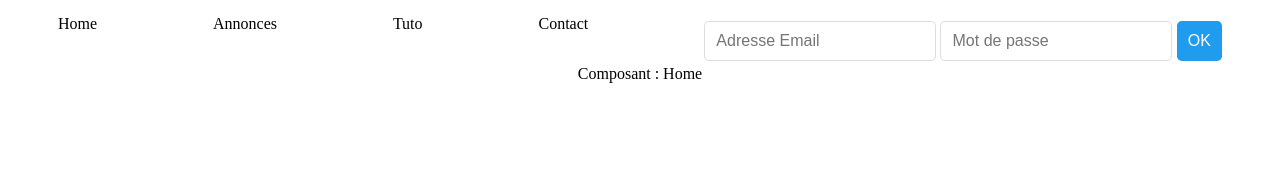
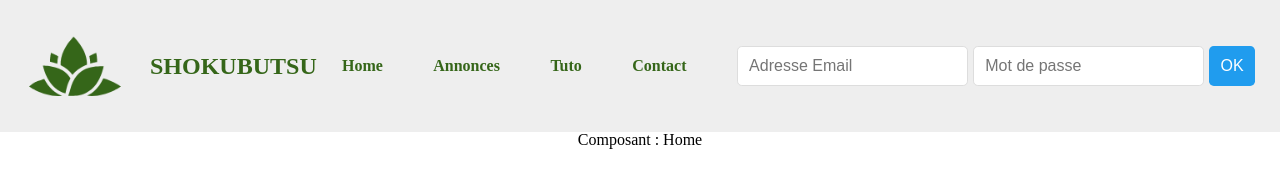
Before and after one commit to patricey0/final-project-shokubutsu, a React app: page / in a window 1280 px wide. Built offline with nearby package versions, Linux system fonts and the light colour scheme.

Commit message:
starting navbar

```diff
--- a/src/components/App/styles.scss
+++ b/src/components/App/styles.scss
@@ -1,6 +1,6 @@
 .app {
   // width: 500px;
-  margin: 1em auto;
+  // margin: 1em auto;
   text-align: center;
 }
 
--- a/src/components/Header/index.js
+++ b/src/components/Header/index.js
@@ -2,7 +2,7 @@ import { useSelector, useDispatch } from 'react-redux';
 import { changeField, login, logout } from 'src/actions/user';
 import { NavLink } from 'react-router-dom';
 import './style.scss';
-// import logo from 'src/assets/logo.png';
+import logo from 'src/assets/img/logo2.png';
 import LoginForm from 'src/components/LoginForm';
 
 export default function AppHeader() {
@@ -17,7 +17,10 @@ export default function AppHeader() {
 
   return (
     <header className="header">
-      {/* <img src={logo} className="header-logo" alt="Logo oRecipes" /> */}
+      <NavLink to="/" className="header">
+        <img src={logo} className="header-logo" alt="Logo oRecipes" />
+        <h1 className="header__title">SHOKUBUTSU</h1>
+      </NavLink>
       <nav>
         <ul className="navheader">
           <li><NavLink to="/">Home</NavLink></li>
--- a/src/components/Header/style.scss
+++ b/src/components/Header/style.scss
@@ -1,4 +1,27 @@
+// nav {
+//   display: flex;
+//   width: 100vw;
+// }
+.header {
+  display: flex;
+  background-color: #eeeeee;
+  align-items: center;
+  &__title {
+    color: #356619;
+    font-weight: bold;
+    font-size: x-large;
+  }
+}
+nav {
+ height:auto;
+ display: flex;
+ width: 100%;
+}
 .navheader{
   display:flex;
   justify-content: space-around;
+  align-items: center;
+  color: #356619;
+  font-weight: bold;
+  width: 100%;
 }
```
Also changed, not shown: src/assets/img/logo2.png (added), src/assets/img/logo5.png (added).
